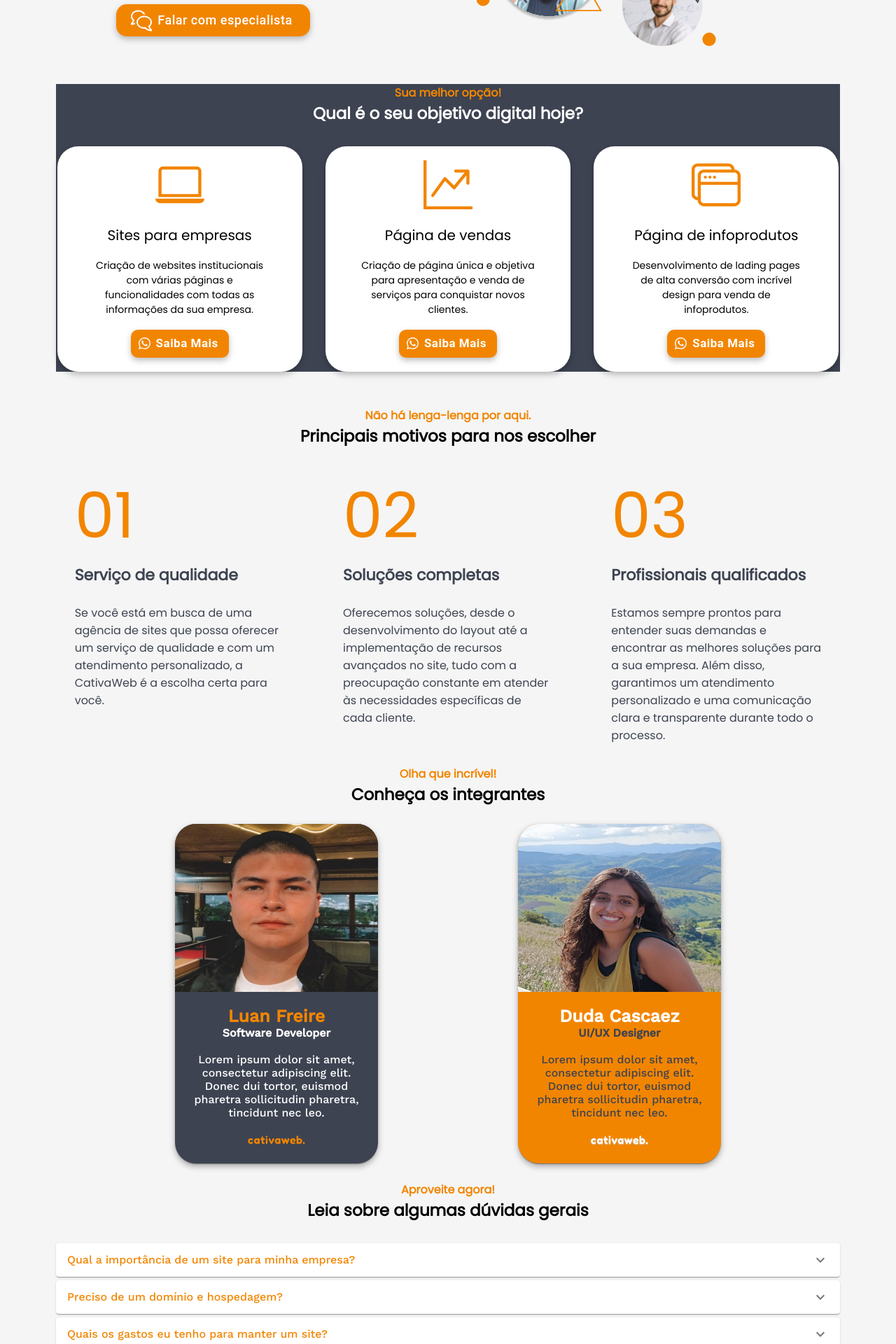
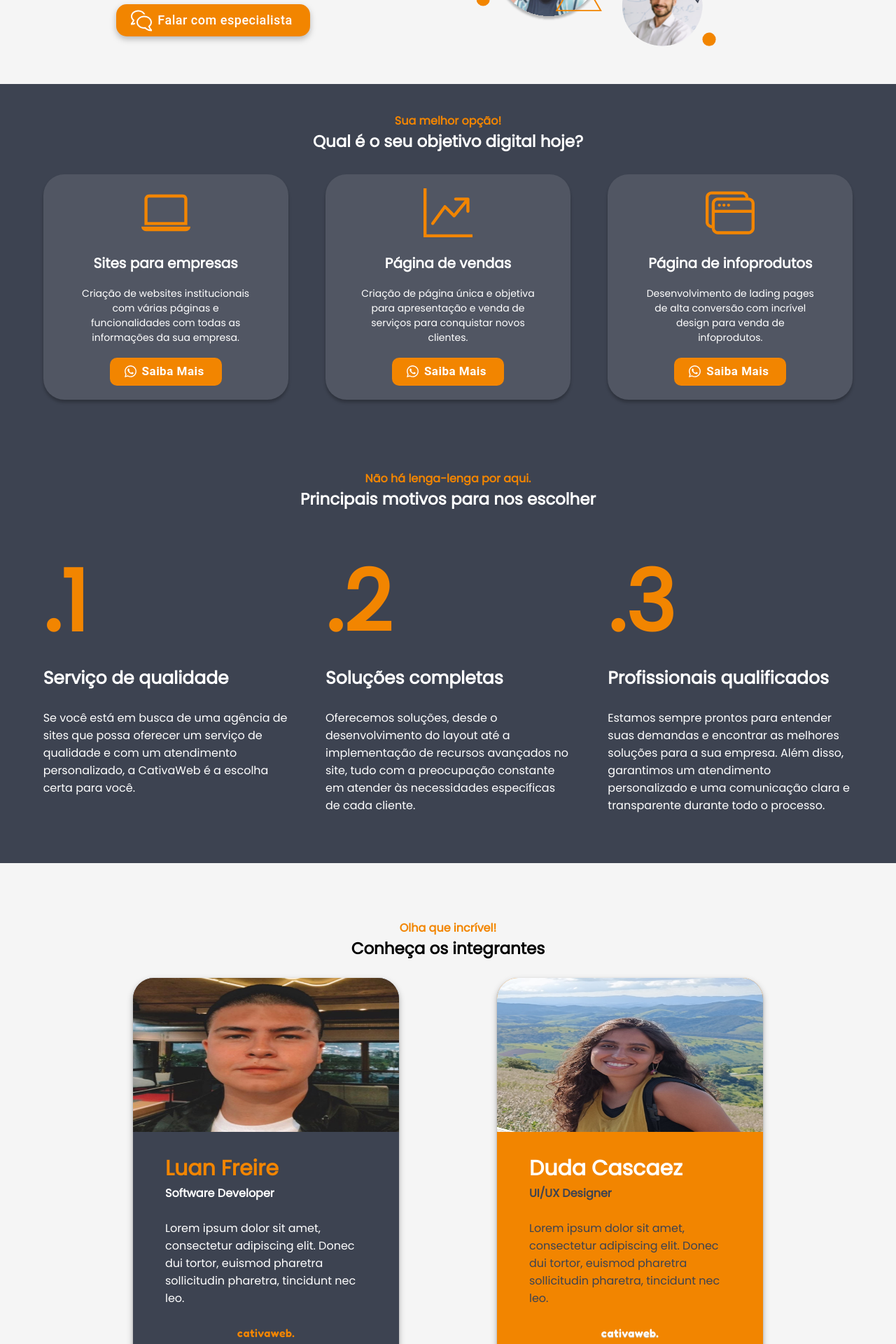
Before and after one commit to luanfreire25/cativa-web, a Next.js app: page / in a window 1280 px wide. Shown: the part 440-2360 px from the top of the page at 70% size. Built offline with nearby package versions, Linux system fonts and the light colour scheme.

Commit message:
acerto do layout/cores do site e adição de fontes locais.

```diff
--- a/src/components/buttons/SaibaMais.jsx
+++ b/src/components/buttons/SaibaMais.jsx
@@ -11,11 +11,13 @@ const SaibaMais = ({ background, color }) => {
           background: `${background}`,
           color: `${color}`,
           fontWeight: 600,
+          padding: "5px 25px",
           fontSize: "17px",
           borderRadius: "10px",
           border: "none",
           transition: "all 0.3s ease",
           textTransform: "none",
+          filter: "none",
         }}
         variant="outlined"
         startIcon={<WhiteWpp />}
--- a/src/components/card/Integrante.jsx
+++ b/src/components/card/Integrante.jsx
@@ -19,29 +19,40 @@ const Integrante = ({
     <>
       <Card
         sx={{
-          width: 290,
+          width: 380,
           borderRadius: "30px",
           background: `${background}`,
           color: `${color2}`,
-          filter: "drop-shadow(0px 4px 4px rgba(0, 0, 0, 0.30))"
+          filter: "drop-shadow(0px 4px 4px rgba(0, 0, 0, 0.30))",
         }}
       >
-        <Image placeholder="blur" width={290} height={240} src={foto} alt="integrante" />
+        <Image
+          placeholder="blur"
+          width={380}
+          height={220}
+          src={foto}
+          alt="integrante"
+        />
         <CardContent>
-          <div className={style.integrantesNameDesc}>
+          <div
+            className={style.integrantesNameDesc}
+            style={{ textAlign: "start", padding: "10px 30px" }}
+          >
             <span
-              style={{ fontSize: "25px", color: `${color1}`, fontWeight: 600 }}
+              style={{ fontSize: "30px", color: `${color1}`, fontWeight: 600 }}
             >
               {nome}
             </span>
             <br />
-            <span style={{fontWeight: 600}}>{profissao}</span>
+            <span style={{ fontWeight: 600 }}>{profissao}</span>
             <br />
             <br />
             <span>{descricao}</span>
             <br />
             <br />
-            <Word size={sizeLogo} color={color1} colorShadow={colorShadow} />
+            <div style={{textAlign: "center"}}>
+              <Word size={sizeLogo} color={color1} colorShadow={colorShadow} />
+            </div>
           </div>
         </CardContent>
       </Card>
--- a/src/components/card/Motivos.jsx
+++ b/src/components/card/Motivos.jsx
@@ -5,23 +5,24 @@ const Motivos = ({ numero, titulo, descricao }) => {
   return (
     <>
       <div
-        className={style.reasonsText}
+        className={style.motivosText}
         style={{
-          color: `${global_colors.BLACK}`,
-          width: "300px",
+          color: `${global_colors.SECONDARY_COLOR}`,
+          width: "350px",
+          padding: "10px"
         }}
       >
         <span
           style={{
             color: `${global_colors.PRIMARY_COLOR}`,
-            fontSize: "90px",
-            fontWeight: 500,
+            fontSize: "120px",
+            fontWeight: 800,
           }}
         >
           {numero}
         </span>
         <br />
-        <span style={{ fontWeight: 600, fontSize: "22px" }}>{titulo}</span>
+        <span style={{ fontWeight: 700, fontSize: "25px" }}>{titulo}</span>
         <br />
         <br />
         <span style={{ fontSize: "16px" }}>{descricao}</span>
--- a/src/components/card/Servicos.jsx
+++ b/src/components/card/Servicos.jsx
@@ -7,24 +7,31 @@ const Servicos = ({ icone, titulo, descricao }) => {
     <>
       <div
         style={{
-          background: `${global_colors.SECONDARY_COLOR}`,
+          background: "rgba(255,255,255,0.1)",
+          color: `${global_colors.SECONDARY_COLOR}`,
           textAlign: "center",
           padding: "20px 50px",
           borderRadius: "30px",
           height: "auto",
-          filter: "drop-shadow(0px 4px 4px rgba(0, 0, 0, 0.25))",
+          boxShadow: "0px 4px 4px rgba(0, 0, 0, 0.25)",
           width: "250px",
-          alignSelf: "center"
+          alignSelf: "center",
         }}
       >
         {icone}
-        <br /><br/>
-        <span className={style.serviceText} style={{ fontSize: "20px", fontWeight: 500 }}>
+        <br />
+        <br />
+        <span
+          className={style.serviceText}
+          style={{ fontSize: "20px", fontWeight: 600 }}
+        >
           {titulo}
         </span>
         <br />
         <br />
-        <span className={style.serviceText} style={{fontSize: "14px"}}>{descricao}</span>
+        <span className={style.serviceText} style={{ fontSize: "14px" }}>
+          {descricao}
+        </span>
         <br />
         <br />
         <SaibaMais
--- a/src/components/sections/principal_website/Duvidas.jsx
+++ b/src/components/sections/principal_website/Duvidas.jsx
@@ -12,15 +12,15 @@ const Duvidas = () => {
           textAlign: "center",
           background: `${global_colors.SECONDARY_COLOR}`,
           color: `${global_colors.BLACK}`,
-          margin: "30px 180px",
-          padding: "25px 160px",
+          margin: "30px none",
+          padding: "25px",
           borderRadius: "20px",
           filter: "drop-shadow(0px 4px 4px rgba(0, 0, 0, 0.30))",
         }}
       >
         <Image width={70} height={70} src={chat_icon} alt="chat icon" />
         <br />
-        <span style={{ fontSize: "23px", fontWeight: 500 }}>
+        <span style={{ fontSize: "23px", fontWeight: 700 }}>
           Tem alguma dúvida?
         </span>
         <br />
--- a/src/components/sections/principal_website/Motivos.jsx
+++ b/src/components/sections/principal_website/Motivos.jsx
@@ -1,23 +1,25 @@
 import SectionTitle from "@/components/title/SectionTitle";
 import MotivosCard from "@/components/card/Motivos";
 import { useState } from "react";
+import global_colors from "@/styles/global_colors";
+import styles from "@/components/styles_components/Title.module.css";
 
 const Motivos = () => {
   const [motivosLib] = useState([
     {
-      id: "01",
+      id: ".1",
       titulo: "Serviço de qualidade",
       descricao:
         "Se você está em busca de uma agência de sites que possa oferecer um serviço de qualidade e com um atendimento personalizado, a CativaWeb é a escolha certa para você.",
     },
     {
-      id: "02",
+      id: ".2",
       titulo: "Soluções completas",
       descricao:
         "Oferecemos soluções, desde o desenvolvimento do layout até a implementação de recursos avançados no site, tudo com a preocupação constante em atender às necessidades específicas de cada cliente.",
     },
     {
-      id: "03",
+      id: ".3",
       titulo: "Profissionais qualificados",
       descricao:
         "Estamos sempre prontos para entender suas demandas e encontrar as melhores soluções para a sua empresa. Além disso, garantimos um atendimento personalizado e uma comunicação clara e transparente durante todo o processo.",
@@ -26,12 +28,14 @@ const Motivos = () => {
 
   return (
     <>
-      <div>
+      <div style={{ background: `${global_colors.BLACK}`, padding: "30px 50px" }}>
         <SectionTitle
           firstLine={"Não há lenga-lenga por aqui."}
           secondLine={"Principais motivos para nos escolher"}
+          colorSL={global_colors.SECONDARY_COLOR}
         />
         <div
+          className={styles.motivosText}
           style={{
             margin: "30px 0px",
             display: "flex",
--- a/src/components/sections/principal_website/Servicos.jsx
+++ b/src/components/sections/principal_website/Servicos.jsx
@@ -8,7 +8,13 @@ import global_colors from "@/styles/global_colors";
 const Servicos = () => {
   return (
     <>
-      <div style={{ margin: "50px 0px", background: `${global_colors.BLACK}` }}>
+      <div
+        style={{
+          margin: "50px 0px 0px 0px",
+          background: `${global_colors.BLACK}`,
+          padding: "40px 50px",
+        }}
+      >
         <SectionTitle
           firstLine={"Sua melhor opção!"}
           secondLine={"Qual é o seu objetivo digital hoje?"}
--- a/src/components/styles_components/Title.module.css
+++ b/src/components/styles_components/Title.module.css
@@ -11,15 +11,15 @@
     font-family: 'Poppins', sans-serif;
 }
 
-.serviceText, .reasonsText{
+.serviceText, .reasonsText, .motivosText{
     font-family: "Poppins", sans-serif;
 }
 
 .integrantesNameDesc, .footer{
-    font-family: "Work Sans", sans-serif;
+    font-family: "Poppins", sans-serif;
     text-align: center;
 }
 
 .integrantesProf, .faq, .duvidas{
-    font-family: "Work Sans", sans-serif;
+    font-family: "Poppins", sans-serif;
 }
--- a/src/pages/index.js
+++ b/src/pages/index.js
@@ -22,8 +22,10 @@ const Home = () => {
           <Navbar />
           <div style={{ margin: "80px 80px 30px 80px" }}>
             <HomeSection />
-            <ServicosSection />
-            <MotivosSection />
+          </div>
+          <ServicosSection />
+          <MotivosSection />
+          <div style={{ margin: "80px 80px 30px 80px" }}>
             <IntegrantesSection />
             <FAQSection />
             <DuvidasSection />
```
Also changed, not shown: src/styles/Home.module.css (added).
